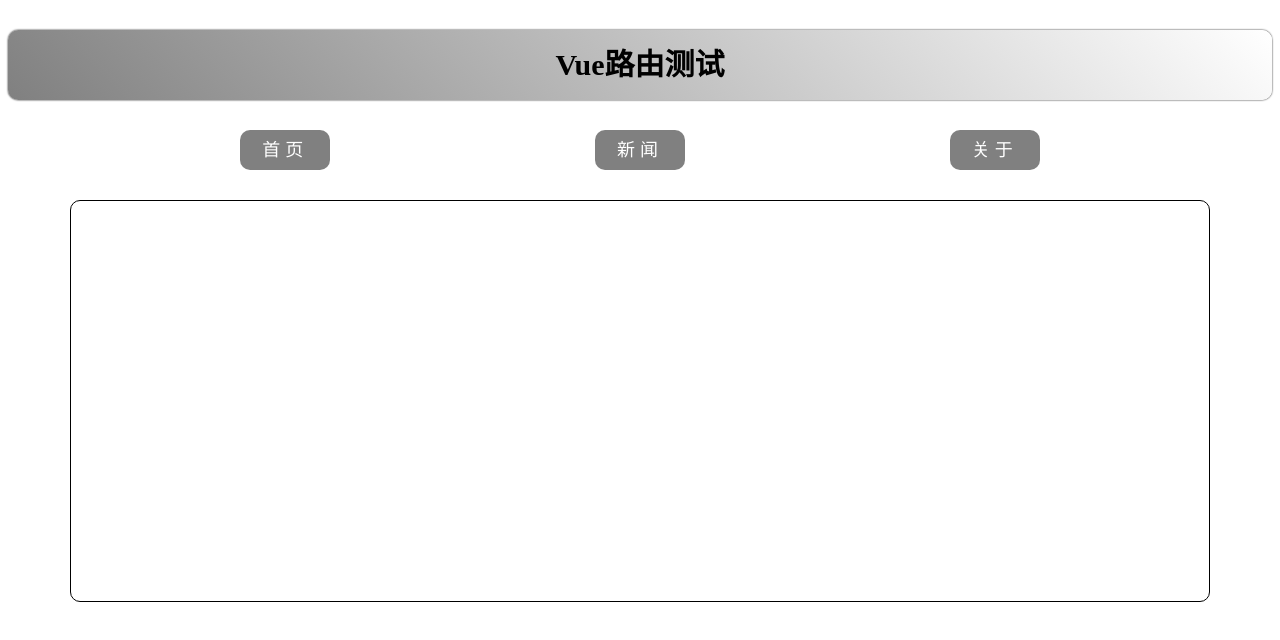
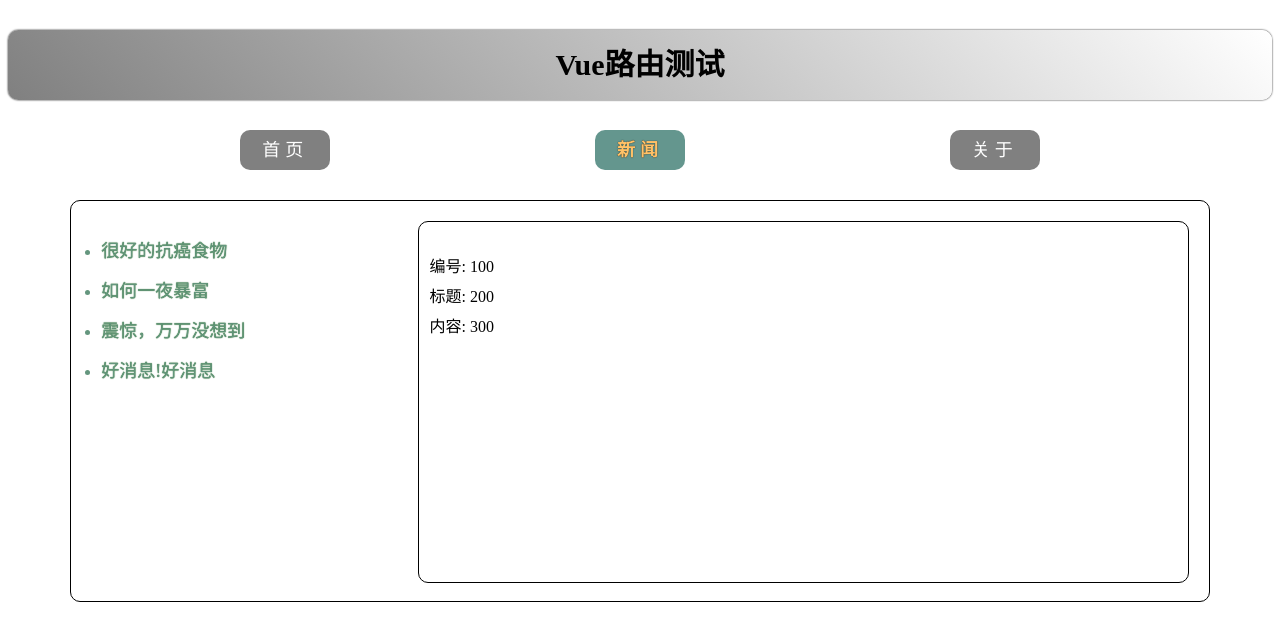
Before and after one commit to Ravilace/vue_study, a Vue app: page /news/detail in a window 1280 px wide. Before the commit this address had no page. Shown: the top 640 px of the page. Built offline with nearby package versions, Linux system fonts and the light colour scheme; the HTML template or start-up script is replaced by a standard one.

Commit message:
:sparkles: use props attr to simplify component script syntax

```diff
--- a/src/pages/Detail.vue
+++ b/src/pages/Detail.vue
@@ -1,15 +1,12 @@
 <script setup lang="ts">
-import { useRoute } from 'vue-router'
-import {toRefs} from "vue";
-let route = useRoute()
-let params = route.params
+defineProps(['id', 'title', 'content'])
 </script>
 
 <template>
   <ul class="news-list">
-    <li>编号: {{params.id}}</li>
-    <li>标题: {{params.title}}</li>
-    <li>内容: {{params.content}}</li>
+    <li>编号: {{id}}</li>
+    <li>标题: {{title}}</li>
+    <li>内容: {{content}}</li>
   </ul>
 </template>
 
--- a/src/pages/News.vue
+++ b/src/pages/News.vue
@@ -22,7 +22,7 @@ const newsList = reactive([
         <RouterLink
           :to="{
             name: '详细',
-            params: {
+            query: {
               id: news.id,
               title: news.title,
               content: news.content,
--- a/src/router/index.ts
+++ b/src/router/index.ts
@@ -23,8 +23,20 @@ const router = createRouter({
       children: [
         {
           name: '详细',
-          path: 'detail/:id/:title/:content',
+          path: 'detail',
           component: Detail,
+          // 第一种写法: 将路由收到的所有params参数作为props传给路由组件
+          // props: true
+          // 第二种写法: 函数写法，针对query传参，手动拿到route，取出属性返回
+          // props(route) {
+          //   return route.query
+          // }
+          // 第三种写法: 对象写法，固定写死的返回值
+          props: {
+            id: 100,
+            title: 200,
+            content: 300,
+          }
         }
       ]
     },
```
